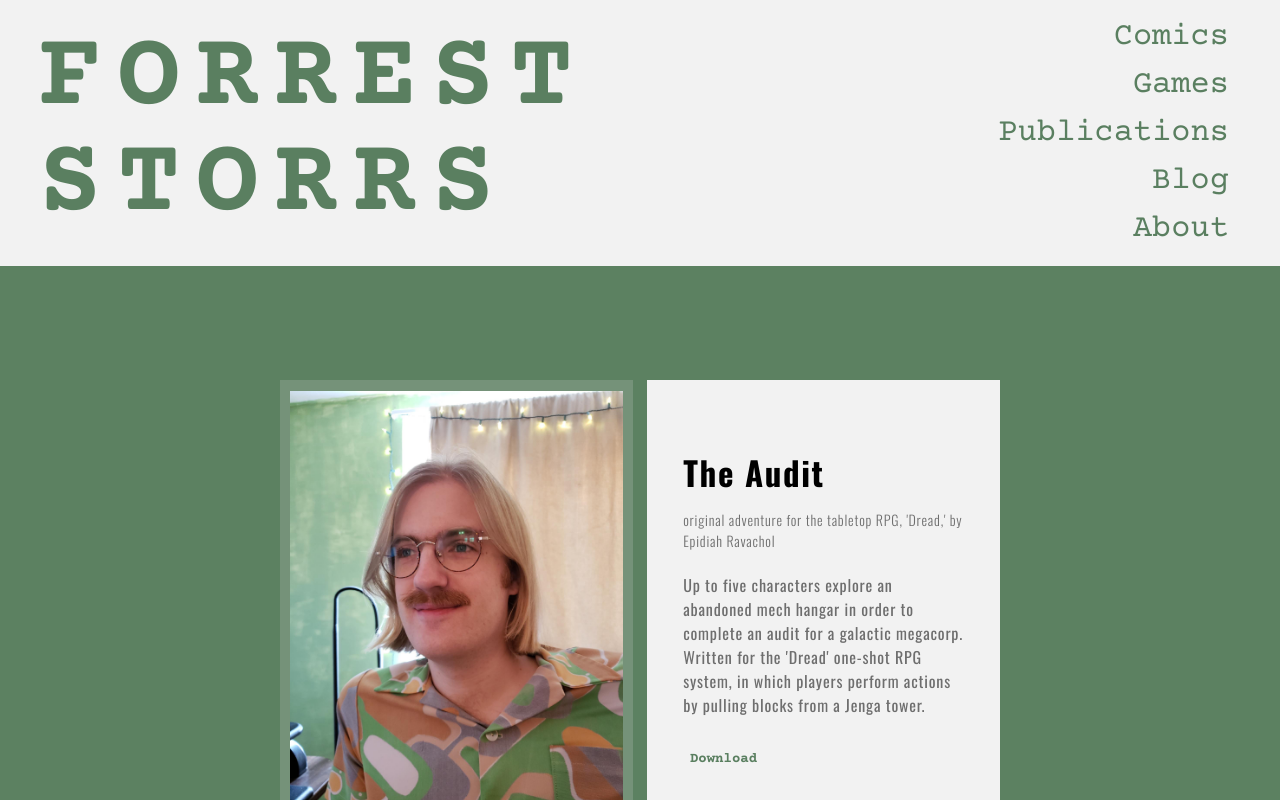
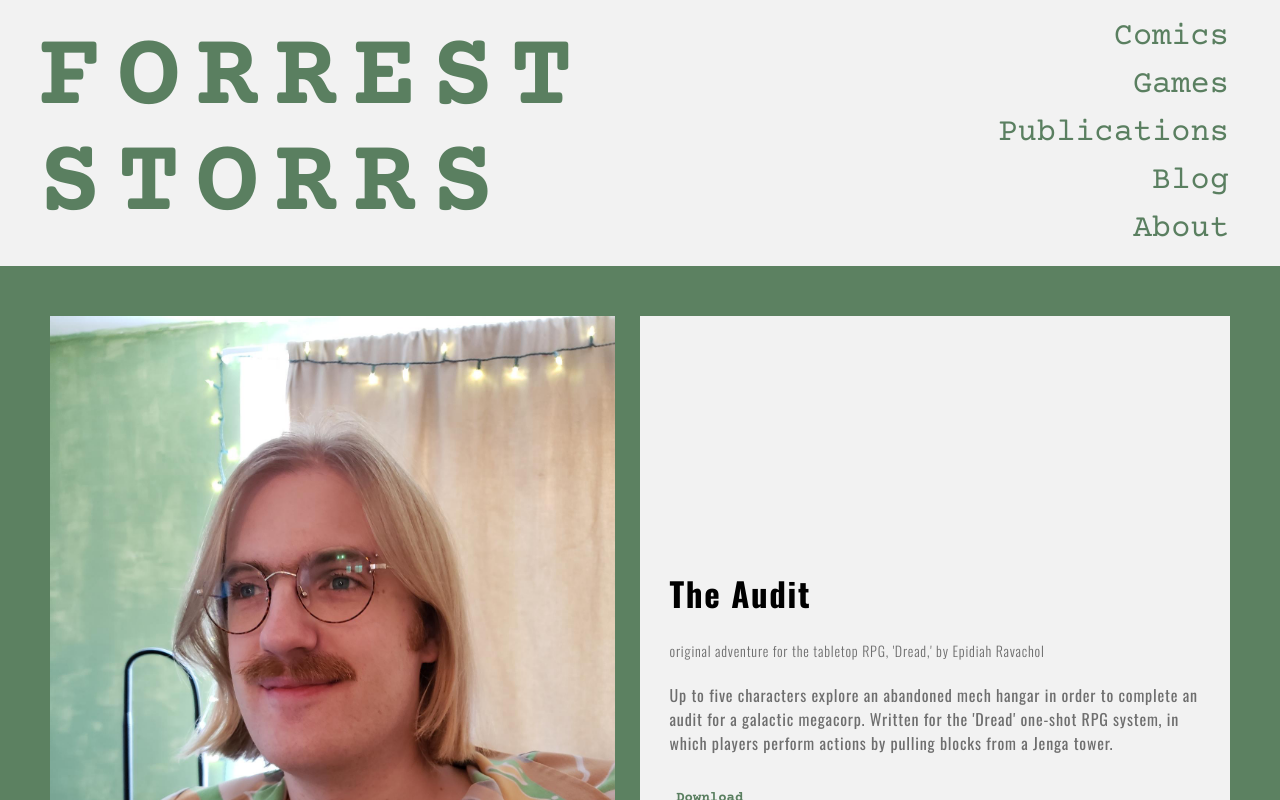
Before and after one commit to Bloombeard/bloombeard.github.io, a Next.js app: page /games/audit in a window 1280 px wide. Shown: the top 800 px of the page. Built offline with nearby package versions, Linux system fonts and the light colour scheme.

Commit message:
used css grid to refactor header content styles

```diff
--- a/app/about/page.tsx
+++ b/app/about/page.tsx
@@ -1,14 +1,12 @@
 import React from 'react'
 
 import ContentHeader from '@/common/components/ContentHeader'
-import ContentHeaderV2 from '@/common/components/ContentHeaderV2'
 import { aboutHeader } from '@/common/constants/headerBlocks'
 
 const About = () => {
     return (
         <main>
-            {/* <ContentHeader block={aboutHeader} /> */}
-            <ContentHeaderV2 block={aboutHeader} />
+            <ContentHeader block={aboutHeader} />
         </main>
     )
 }
--- a/common/components/ContentHeader.tsx
+++ b/common/components/ContentHeader.tsx
@@ -25,31 +25,31 @@ const ContentHeader = (props: TProps) => {
   const { block, isReaderLoaded, openReaderCallback } = props;
 
   return (
-    <div className={`${oswald.className} content-header--wrapper`}>
-      <div className="content-header--cover-wrapper">
-        <Image className='content-header--cover-image' src={block.coverImage} alt={block.coverAltText} fill={true} />
+    <div className={`${oswald.className} content-header-v2--wrapper`}>
+      <div className="content-header-v2--cover-wrapper">
+        <Image className='content-header-v2--cover-image' src={block.coverImage} alt={block.coverAltText} fill={false} />
       </div>
-      <div className="content-header--description">
+      <div className="content-header-v2--description">
         {block.title && <h1>{block.title}</h1>}
         {block.subtitle && <h2>{block.subtitle}</h2>}
         {block.bodyText && <p>{block.bodyText}</p>}
         {block.links && (
-          <div className={`${courierPrime.className} content-header--description__links-wrapper`}>
+          <div className={`${courierPrime.className} content-header-v2--description__links-wrapper`}>
             {block.links.map((link, i) => {
               return (
-                <div className='content-header--description__link-wrapper' key={link.label}>
+                <div className='content-header-v2--description__link-wrapper' key={link.label}>
                   { openReaderCallback && !isReaderLoaded && (
-                    <div onClick={() => openReaderCallback(true)} className="content-header--description__link">Read</div>
+                    <div onClick={() => openReaderCallback(true)} className="content-header-v2--description__link">Read</div>
                   )}
                   <Link
-                    className="content-header--description__link"
+                    className="content-header-v2--description__link"
                     href={link.target}
                   >
                     {link.label}
                   </Link>
                   {/* @ts-expect-error - can't get here if undefined */}
                   {i < block.links.length - 1 && (
-                    <div className="content-header--description__links-spacer">|&nbsp;</div>
+                    <div className="content-header-v2--description__links-spacer">|&nbsp;</div>
                   )}
                 </div>
               );
--- a/common/styles/_content-header-v2.scss
+++ b/common/styles/_content-header-v2.scss
@@ -2,29 +2,38 @@
 
 /* content header styles */
 .content-header-v2--wrapper {
-  display: grid;
-  grid-template-rows: 1fr;
-  grid-template-columns: 1fr 20px 1fr;
-  height: 440px;
-  object-fit: contain;
+  display: flex;
+  flex-direction: column;
+  align-items: center;
+  justify-content: space-between;
+  max-width: 396px;
+  transition: transform 0.25s ease-in-out 0.25s;
+
+  @media (min-width: $screen-sm-min) {
+    display: grid;
+    grid-template-rows: auto;
+    grid-template-areas: ". image . description .";
+    grid-template-columns: 1fr auto 25px 50% 1fr;
+    max-width: none;
+    align-items: normal;
+  }
 
   .content-header-v2--cover-wrapper {
+    grid-area: image;
 
     @media (min-width: $screen-sm-min) {
-
+      position: relative;
     }
 
     .content-header-v2--cover-image {
-      position: relative;
       object-fit: contain;
-      background-color: $lightGreen;
-      border: 10px solid;
       height: auto;
       //   object-position: right top;
     }
   }
 
   .content-header-v2--description {
+    grid-area: description;
     display: flex;
     justify-content: center;
     align-items: flex-start;
@@ -36,9 +45,8 @@
     margin-top: 2%;
 
     @media (min-width: $screen-sm-min) {
-        width: calc(50% - 1%);
         margin-top: 0;
-        height: 49vw;
+        max-height: none;
     }
 
     .content-header-v2--description__links-wrapper {
@@ -50,15 +58,17 @@
         flex-direction: row;
       }
 
-      .content-header-v2--description__link-spacer {
+      .content-header-v2--description__links-spacer {
         color: $offBlack;
         font-size: 14px;
         font-weight: 400;
+        padding-top: 20px;
       }
 
       .content-header-v2--description__link {
         display: flex;
         flex-direction: row;
+        align-items: center;
         color: $softGreen;
         font-size: 14px;
         font-style: normal;
--- a/common/styles/_content-header.scss
+++ /dev/null
@@ -1,101 +0,0 @@
-@import "_variables";
-
-/* content header styles */
-.content-header--wrapper {
-  display: flex;
-  flex-direction: column;
-  align-items: center;
-  justify-content: space-between;
-  max-width: 396px;
-  transition: transform 0.25s ease-in-out 0.25s;
-
-  @media (min-width: $screen-sm-min) {
-    flex-direction: row;
-    width: 100%;
-    min-width: 525px;
-    max-width: 720px;
-    height: 440px;
-    margin-bottom: 4rem;
-    align-items: flex-start;
-  }
-
-  @media (min-width: $screen-md-min) {
-    margin-top: 4rem;
-  }
-
-  &.content-header--wrapper__hidden {
-    transform: translateY(-135%);
-  }
-
-  .content-header--cover-wrapper {
-    position: relative;
-    overflow: hidden;
-    width: 100%;
-    height: 100vw;
-
-    @media (min-width: $screen-sm-min) {
-      width: calc(50% - 1%);
-      height: 49vw;
-      max-height: 466px;
-    }
-
-    .content-header--cover-image {
-      object-fit: contain;
-      background-color: $lightGreen;
-      border: 10px solid;
-      height: auto;
-      //   object-position: right top;
-    }
-  }
-
-  .content-header--description {
-    display: flex;
-    justify-content: center;
-    align-items: flex-start;
-    color: #000;
-    background-color: $offWhite;
-    padding: 5%;
-    flex-direction: column;
-    max-height: 466px;
-    margin-top: 2%;
-
-    @media (min-width: $screen-sm-min) {
-        width: calc(50% - 1%);
-        margin-top: 0;
-        height: 49vw;
-    }
-
-    .content-header--description__links-wrapper {
-      display: flex;
-      flex-direction: row;
-
-      .content-header--description__link-wrapper {
-        display: flex;
-        flex-direction: row;
-      }
-
-      .content-header--description__link-spacer {
-        color: $offBlack;
-        font-size: 14px;
-        font-weight: 400;
-      }
-
-      .content-header--description__link {
-        display: flex;
-        flex-direction: row;
-        color: $softGreen;
-        font-size: 14px;
-        font-style: normal;
-        font-weight: 700;
-        padding: 10%;
-        cursor: pointer;
-
-        &:hover {
-          // color: $offBlack;
-          color: $offWhite;
-          background-color: $softGreen;
-        }
-      }
-    }
-  }
-}
--- a/common/styles/style.scss
+++ b/common/styles/style.scss
@@ -5,7 +5,6 @@
 @import '_base';
 @import '_navbar';
 @import '_hub';
-@import '_content-header';
 @import '_content-header-v2';
 @import '_slide-panel';
 @import '_publications';
```
Also changed, not shown: common/components/ContentHeaderV2.tsx (deleted, +0 -64 lines).
